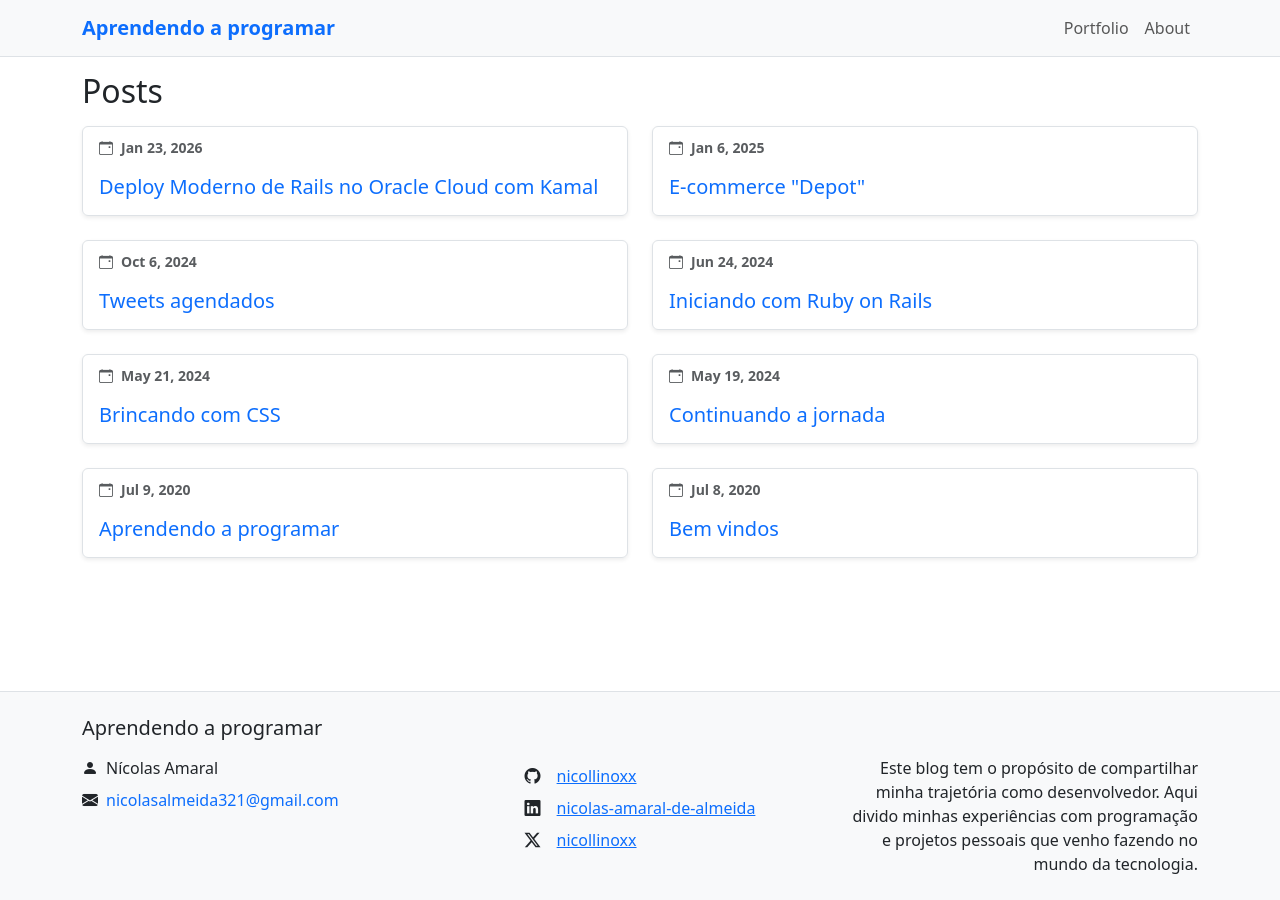
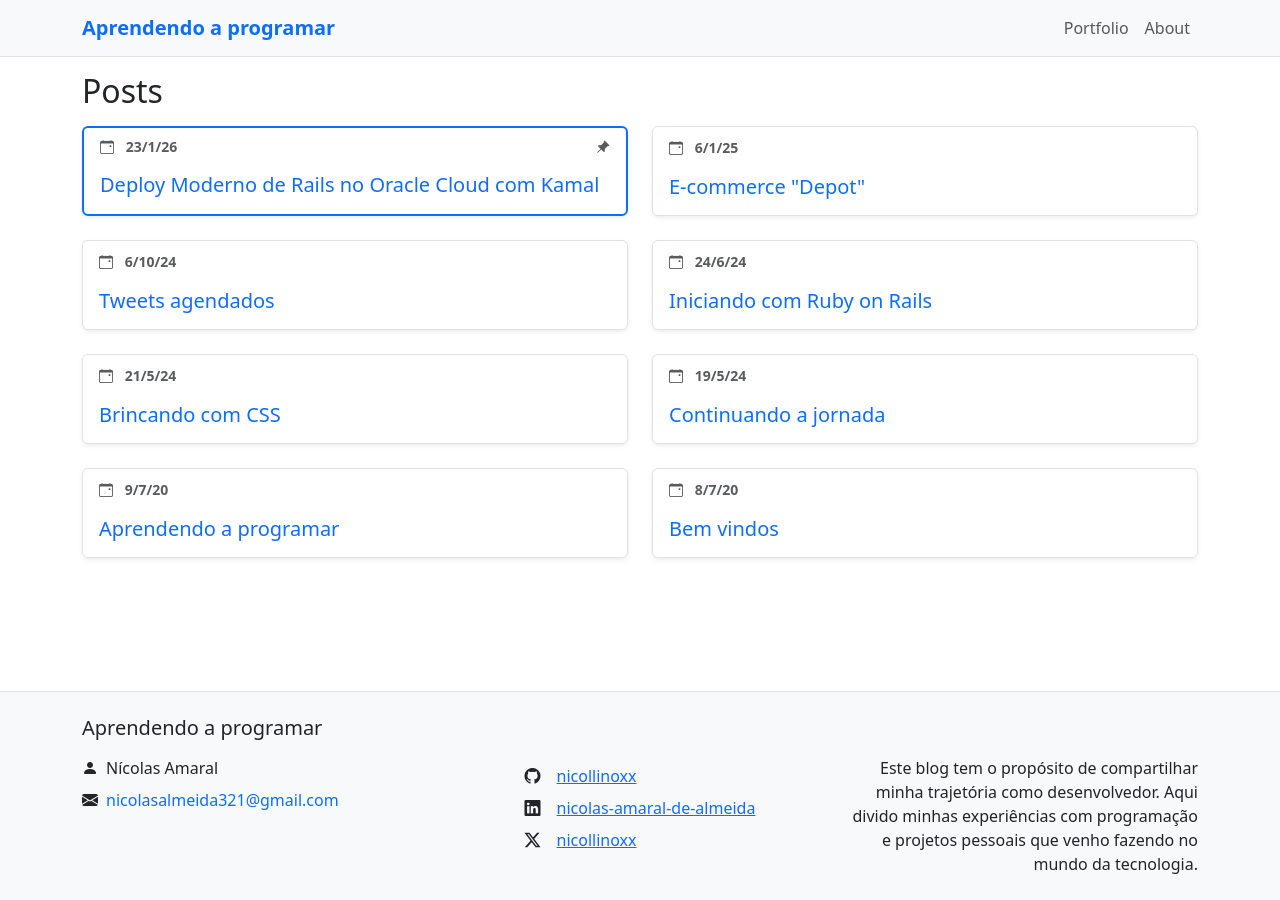
Before and after one commit to nicollinoxx/nicollinoxx.github.io, a Jekyll site: the page built from index.markdown, in a window 1280 px wide. Built offline with Jekyll 4.4.1, drawn with Linux system fonts in a browser that asks for light colours.

Commit message:
Support pinned posts on home layout

```diff
--- a/_layouts/home.html
+++ b/_layouts/home.html
@@ -1,7 +1,6 @@
 ---
 layout: default
 ---
-
 {%- if page.title -%}
   <h1 class="mb-4">{{ page.title }}</h1>
 {%- endif -%}
@@ -9,23 +8,63 @@ layout: default
 {{ content }}
 
 {%- if site.posts.size > 0 -%}
+
+  {%- comment -%} Configurações globais (executadas apenas 1x) {%- endcomment -%}
+  {%- assign date_format   = site.minima.date_format | default: "%-d/%-m/%y" -%}
+  {%- assign show_excerpts = site.show_excerpts | default: false -%}
+
   <h2 class="mb-3">{{ page.list_title | default: "Posts" }}</h2>
+
+  {%- assign pinned = site.posts | where: "pinned", true -%}
+  {%- assign normal = site.posts | where_exp: "item", "item.pinned != true" -%}
+
   <div class="row g-4">
-    {%- for post in site.posts -%}
+
+    {%- comment -%} Posts fixados {%- endcomment -%}
+    {%- for post in pinned -%}
       <div class="col-12 col-md-6">
         <a href="{{ post.url | relative_url }}" class="text-decoration-none">
-        <div class="border rounded shadow-sm px-3 py-2 h-100 card-hover">
-          {%- assign date_format = site.minima.date_format | default: "%b %-d, %Y" -%}
-          <small class="text-muted fw-bolder">
-            <i class="bi bi-calendar-event me-2"></i>{{ post.date | date: date_format }}
+          <div class="border border-primary border-2 rounded shadow-sm px-3 py-2 h-100 card-hover">
+            <small class="text-muted fw-bolder d-flex justify-content-between align-items-center">
+              <span>
+                <i class="bi bi-calendar-event me-2"></i>
+                {{ post.date | date: date_format }}
+              </span>
+              <i class="bi bi-pin-angle-fill"></i>
             </small>
             <h5 class="mt-3">{{ post.title | escape }}</h5>
-          {%- if site.show_excerpts -%}
-            <p class="mb-0 mt-2 text-muted">{{ post.excerpt | strip_html | truncatewords: 30 }}</p>
+
+            {%- if show_excerpts -%}
+              <p class="mb-0 mt-2 text-muted">
+                {{ post.excerpt | strip_html | truncatewords: 30 }}
+              </p>
             {%- endif -%}
           </div>
         </a>
       </div>
     {%- endfor -%}
+
+    {%- comment -%} Posts normais {%- endcomment -%}
+    {%- for post in normal -%}
+      <div class="col-12 col-md-6">
+        <a href="{{ post.url | relative_url }}" class="text-decoration-none">
+          <div class="border rounded shadow-sm px-3 py-2 h-100 card-hover">
+            <small class="text-muted fw-bolder">
+              <i class="bi bi-calendar-event me-2"></i>
+              {{ post.date | date: date_format }}
+            </small>
+            <h5 class="mt-3">{{ post.title | escape }}</h5>
+
+            {%- if show_excerpts -%}
+              <p class="mb-0 mt-2 text-muted">
+                {{ post.excerpt | strip_html | truncatewords: 30 }}
+              </p>
+            {%- endif -%}
           </div>
+        </a>
+      </div>
+    {%- endfor -%}
+
+  </div>
+
 {%- endif -%}
--- a/_posts/2025-12-28-deploying_with_oracle_cloud.html
+++ b/_posts/2025-12-28-deploying_with_oracle_cloud.html
@@ -3,6 +3,7 @@ layout: post
 title: 'Deploy Moderno de Rails no Oracle Cloud com Kamal'
 date: 2026-01-23 15:51:20 -0300
 categories: tutorial
+pinned: true
 ---
 
 <p>
```
Lines whose indentation alone changed are shown as unchanged.
